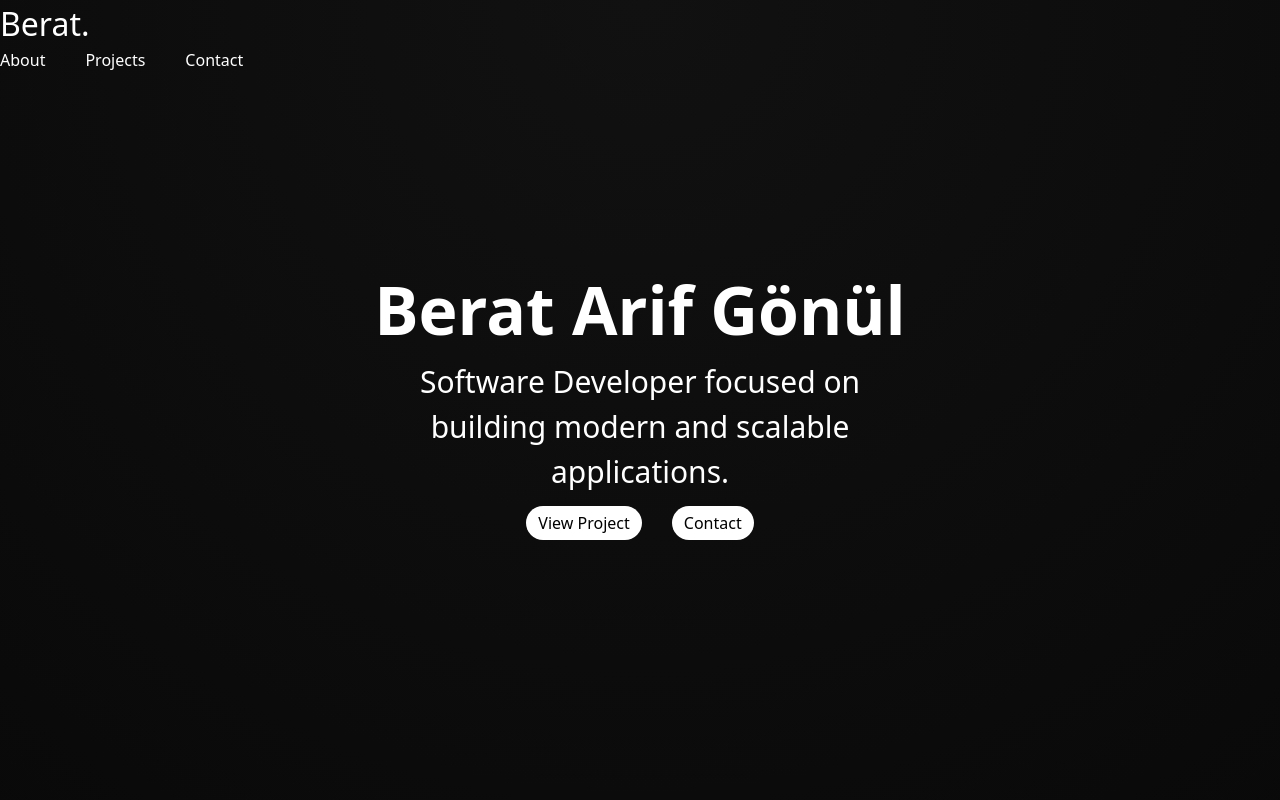
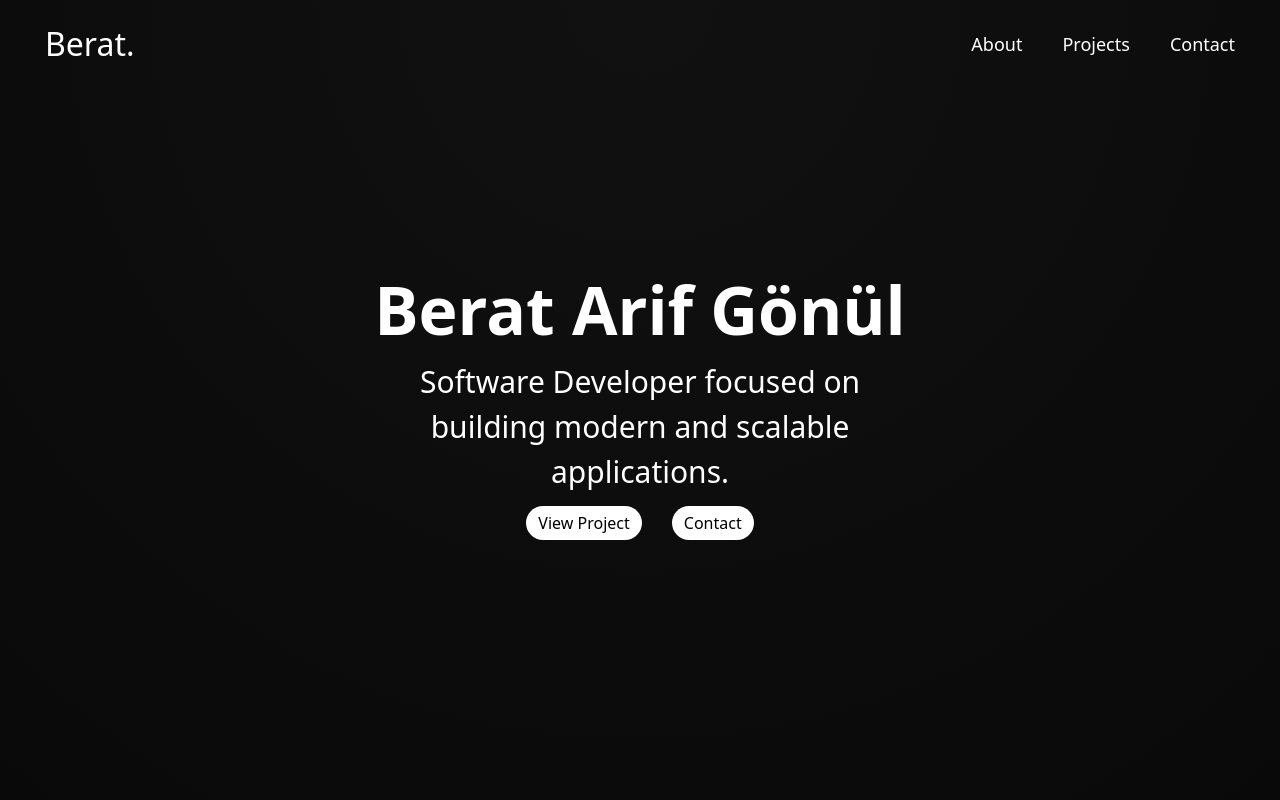
Before and after one commit to beratarif/vercel-front, a Next.js app: page / in a window 1280 px wide. Shown: the top 800 px of the page. Built offline with nearby package versions, Linux system fonts and the light colour scheme.

Commit message:
mobile deneme

```diff
--- a/app/style.css
+++ b/app/style.css
@@ -21,7 +21,7 @@ body {
   left: 0;
 }
 
-.desktop-nav {
+.nav-container {
   display: flex;
   flex-direction: row;
   justify-content: space-between;
```
